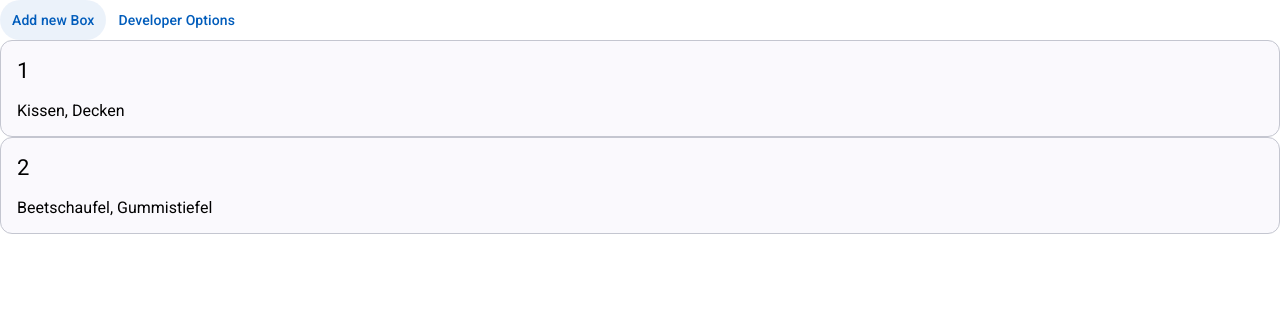
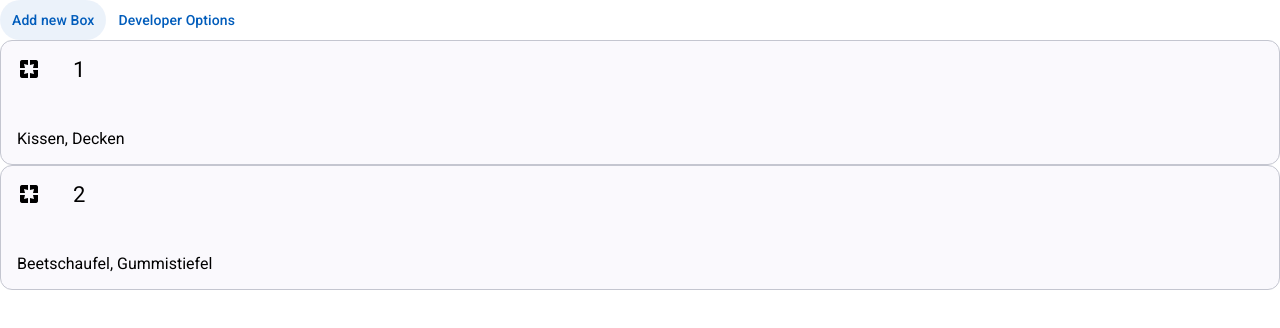
Before and after one commit to hannaseithe/boxApp, an Angular app: page / in a window 1280 px wide. Shown: the top 328 px of the page. Built offline with nearby package versions, Linux system fonts and the light colour scheme.

Commit message:
Styling colors

```diff
--- a/angular.json
+++ b/angular.json
@@ -28,7 +28,7 @@
             ],
             "styles": [
               "@angular/material/prebuilt-themes/azure-blue.css",
-              "src/styles.css"
+              "src/styles.scss"
             ],
             "scripts": []
           },
@@ -88,7 +88,7 @@
             ],
             "styles": [
               "@angular/material/prebuilt-themes/azure-blue.css",
-              "src/styles.css"
+              "src/styles.scss"
             ],
             "scripts": []
           }
--- a/src/app/box-list/box-list.component.html
+++ b/src/app/box-list/box-list.component.html
@@ -8,16 +8,36 @@
 
 </div>
 @if (uaItems().length > 0) {
-<span class="warning"><mat-icon>error_outline</mat-icon> You have items that are unassigned to any box. Please delete or assign those items
-    <button mat-button [routerLink]=" ['/unassigned-item-list']">here</button>
-</span>
+<mat-card class="warning">
+    <mat-card-header>
+        <div mat-card-avatar>
+            <mat-icon class="warning">error_outline</mat-icon>
+        </div>
+        <mat-card-subtitle>
+            You have items that are unassigned to any box. Please delete or assign those
+            items
+            <button mat-fab [routerLink]=" ['/unassigned-item-list']" class="warning">Here</button>
+
+
+
+        </mat-card-subtitle>
+
+
+    </mat-card-header>
+
+
+</mat-card>
 
 }
 
 
 <mat-card *ngFor="let box of boxes()" appearance="outlined" [routerLink]=" ['/box',box?.id]">
     <mat-card-header>
-        <mat-card-title>{{box?.name}}</mat-card-title>
+        <div mat-card-avatar><mat-icon>pages</mat-icon></div>
+        <mat-card-title><span>{{box?.name}}</span></mat-card-title>
+        @if (box?.description) {
+        <mat-card-subtitle>{{box?.description}}</mat-card-subtitle>
+        }
     </mat-card-header>
     <mat-card-content>
 
--- a/src/app/box/box.component.html
+++ b/src/app/box/box.component.html
@@ -9,12 +9,16 @@
 </div>
 <mat-card appearance="outlined">
     <mat-card-header>
+        <div mat-card-avatar><mat-icon>pages</mat-icon></div>
         <mat-card-title>{{box?.name}}</mat-card-title>
         <mat-card-subtitle>{{box?.description}}</mat-card-subtitle>
     </mat-card-header>
     <mat-card-content>
         <mat-list role="list">
-            <mat-list-item *ngFor="let item of box?.items" [routerLink]=" ['/item',item?.id]"role="listitem">{{ item.name }}</mat-list-item>
+            <mat-list-item *ngFor="let item of box?.items" [routerLink]=" ['/item',item?.id]"role="listitem">
+                <mat-icon matListItemIcon>adjust</mat-icon>
+                {{ item.name }}
+            </mat-list-item>
           </mat-list>
     </mat-card-content>
 
--- a/src/app/item/item.component.html
+++ b/src/app/item/item.component.html
@@ -8,13 +8,14 @@
 </div>
 <mat-card appearance="outlined">
     <mat-card-header>
+        <div mat-card-avatar><mat-icon>adjust</mat-icon></div>
         <mat-card-title>{{item?.name}}</mat-card-title>
         <mat-card-subtitle><button mat-button [routerLink]=" ['/item-list']" [queryParams]="{id: item?.catID, name: item?.catName}">{{item?.catName}}</button></mat-card-subtitle>
     </mat-card-header>
     <mat-card-content>
         <mat-list role="list">
             <mat-list-item *ngIf="item?.description" role="listitem">{{ item?.description }}</mat-list-item>
-            <mat-list-item role="listitem">Box #{{ box?.name }}</mat-list-item>
+            <mat-list-item role="listitem" [routerLink]=" ['/box', box?.id]"><mat-icon matListItemIcon>pages</mat-icon>Box {{ box?.name }}</mat-list-item>
             <mat-list-item *ngIf="item?.tags?.length" role="listitem"><mat-chip-set aria-label="Fish selection">
                 <mat-chip *ngFor="let tag of item?.tags" [routerLink]=" ['/item-list', tag]">{{tag}}</mat-chip>
               </mat-chip-set></mat-list-item>
--- a/src/styles.css
+++ /dev/null
@@ -1,5 +0,0 @@
-/* You can add global styles to this file, and also import other style files */
-
-html, body { height: 100%; }
-body { margin: 0; font-family: Roboto, "Helvetica Neue", sans-serif; }
-.warning {color: red}
--- /dev/null
+++ b/src/styles.scss
@@ -0,0 +1,26 @@
+@use '@angular/material' as mat;
+
+$theme: mat.define-theme((color: (theme-type: light,
+                primary: mat.$azure-palette,
+                tertiary: mat.$blue-palette ),
+        ));
+
+
+html,
+body {
+    height: 100%;
+}
+
+body {
+    margin: 0;
+    font-family: Roboto, "Helvetica Neue", sans-serif;
+}
+
+.warning {
+    color: mat.get-theme-color($theme, error, 40)!important;
+    background-color: mat.get-theme-color($theme,error,90)!important
+}
+.warning button {
+    background-color: mat.get-theme-color($theme,error,20)!important;
+    color: mat.get-theme-color($theme, error, 90)!important;
+}
```
